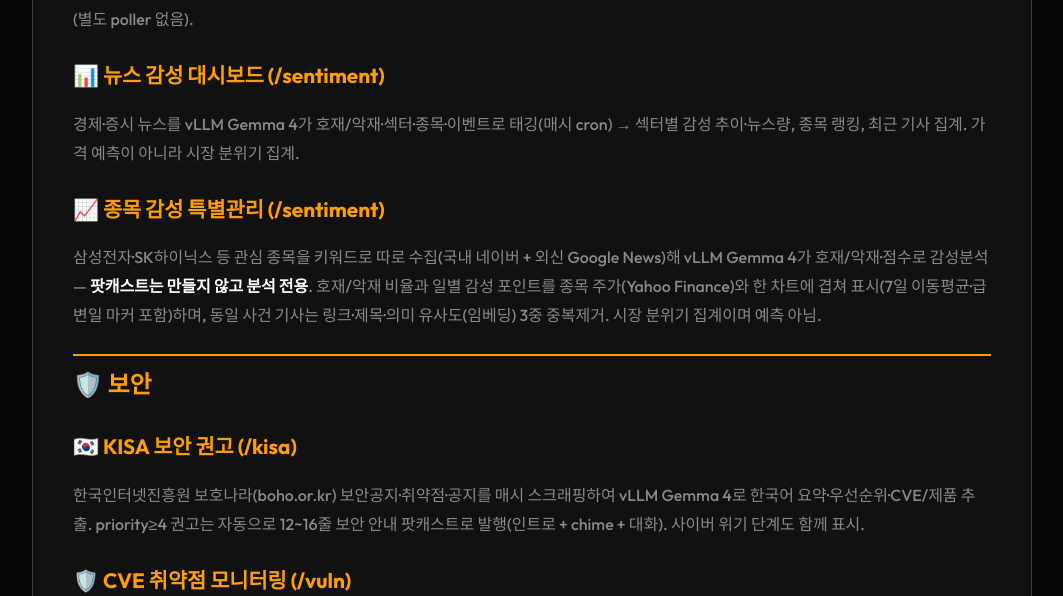
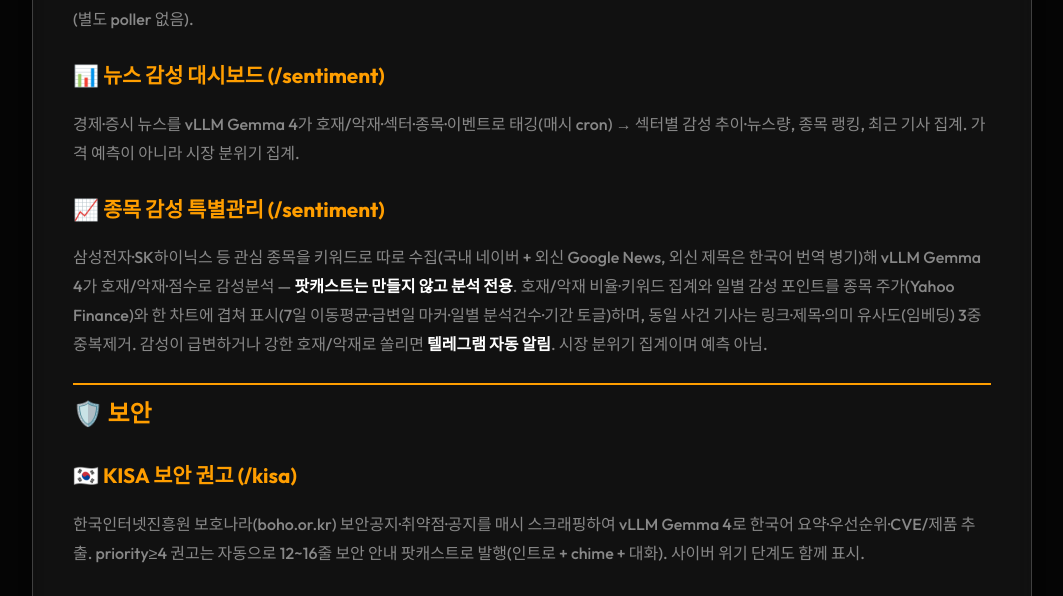
Before and after one commit to rainsosig-source/flask, a Flask app: page /about in a window 1280 px wide. Shown: the part 3028-3624 px from the top of the page, without its empty margins (108-1171 px from the left). Run offline with Flask 3, Linux system fonts and the light colour scheme; parts of the project's set-up code (start-up, migrations or seed data) failed here and were passed over.

Commit message:
docs(about): 종목 감성 섹션에 이번 세션 기능 반영
키워드 집계·기간 토글·일별 분석건수·외신 한국어 번역 병기·텔레그램 급변 알림 추가 서술.

Co-Authored-By: Claude Opus 4.8 <noreply@anthropic.com>

```diff
--- a/templates/about.html
+++ b/templates/about.html
@@ -171,7 +171,7 @@
             <p>경제·증시 뉴스를 vLLM Gemma 4가 호재/악재·섹터·종목·이벤트로 태깅(매시 cron) → 섹터별 감성 추이·뉴스량, 종목 랭킹, 최근 기사 집계. 가격 예측이 아니라 시장 분위기 집계.</p>
 
             <h3>📈 종목 감성 특별관리 (/sentiment)</h3>
-            <p>삼성전자·SK하이닉스 등 관심 종목을 키워드로 따로 수집(국내 네이버 + 외신 Google News)해 vLLM Gemma 4가 호재/악재·점수로 감성분석 — <strong>팟캐스트는 만들지 않고 분석 전용</strong>. 호재/악재 비율과 일별 감성 포인트를 종목 주가(Yahoo Finance)와 한 차트에 겹쳐 표시(7일 이동평균·급변일 마커 포함)하며, 동일 사건 기사는 링크·제목·의미 유사도(임베딩) 3중 중복제거. 시장 분위기 집계이며 예측 아님.</p>
+            <p>삼성전자·SK하이닉스 등 관심 종목을 키워드로 따로 수집(국내 네이버 + 외신 Google News, 외신 제목은 한국어 번역 병기)해 vLLM Gemma 4가 호재/악재·점수로 감성분석 — <strong>팟캐스트는 만들지 않고 분석 전용</strong>. 호재/악재 비율·키워드 집계와 일별 감성 포인트를 종목 주가(Yahoo Finance)와 한 차트에 겹쳐 표시(7일 이동평균·급변일 마커·일별 분석건수·기간 토글)하며, 동일 사건 기사는 링크·제목·의미 유사도(임베딩) 3중 중복제거. 감성이 급변하거나 강한 호재/악재로 쏠리면 <strong>텔레그램 자동 알림</strong>. 시장 분위기 집계이며 예측 아님.</p>
 
             <h3 style="font-size: 1.5rem; margin-top: 1.5rem; padding: 0.6rem 0 0.3rem; border-top: 2px solid var(--accent-amber, #ff9e00); color: var(--accent-amber, #ff9e00);">🛡️ 보안</h3>
 
```
